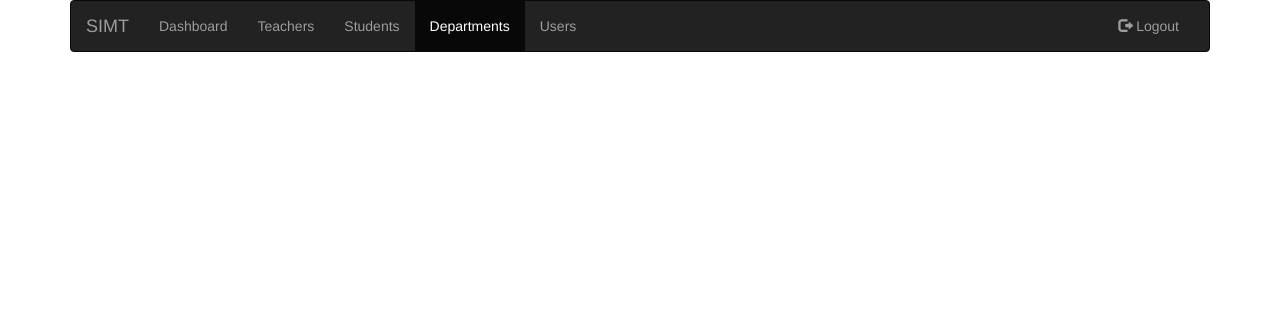
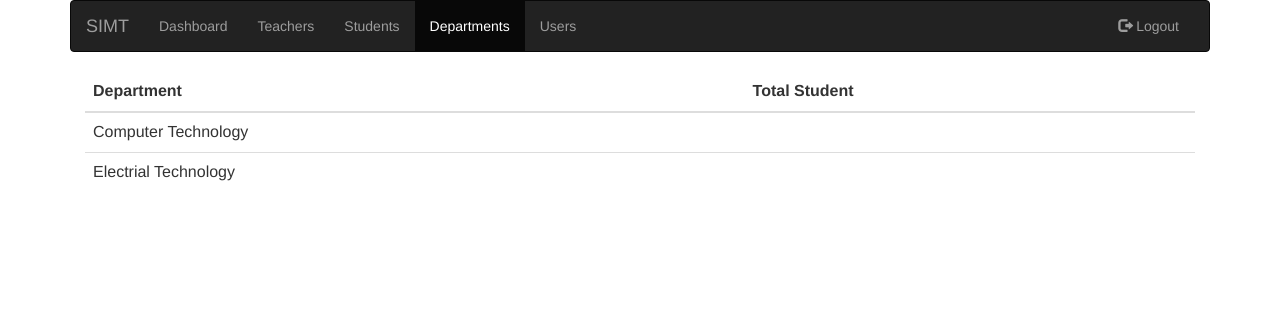
Before and after one commit to GIGABIT19/saic, a PHP site: page /departments in a window 1280 px wide. Shown: the top 312 px of the page. Run offline with PHP 8.4, Linux system fonts and the light colour scheme.

Commit message:
table added

```diff
--- a/departments/index.php
+++ b/departments/index.php
@@ -43,6 +43,26 @@
 
 
             <!--DATA TABLE-->
+            <div class="col-md-12">
+                <table class="table">
+                    <thead>
+                        <tr>
+                            <th>Department</th>
+                            <th>Total Student</th>
+                        </tr>
+                    </thead>
+                    <tbody>
+                        <tr>
+                            <td>Computer Technology</td>
+                            <td><!--To Do:--></td>
+                        </tr>
+                        <tr>
+                            <td>Electrial Technology</td>
+                            <td></td>
+                        </tr>
+                    </tbody>
+                </table>
+            </div>
 
     </div>
 
```
